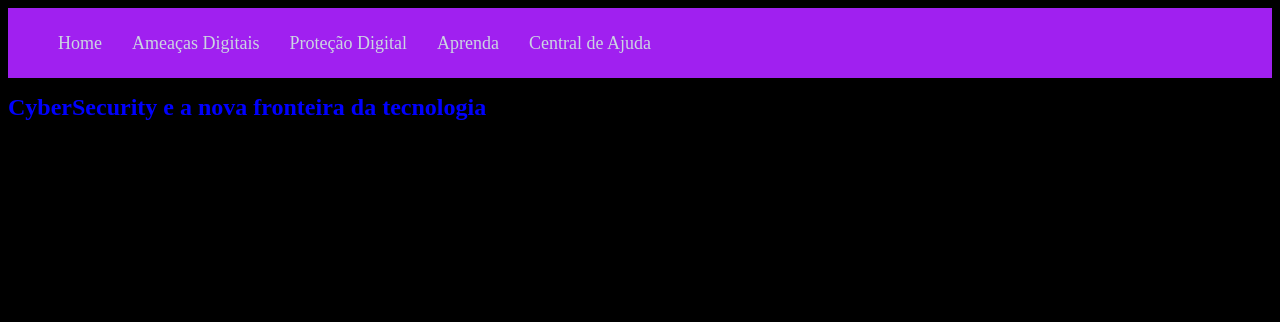
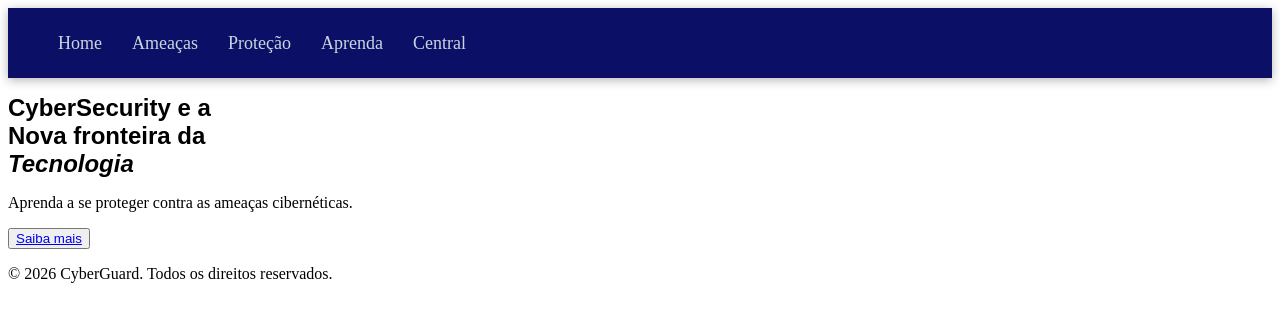
Before and after one commit to gabrielsoutodev/cybersecurity, a plain HTML site: page index.html in a window 1280 px wide. Drawn offline with Linux system fonts and the light colour scheme.

Commit message:
Coloquei mais detalhes e mudei umas cores e botei um botão

```diff
--- a/index.html
+++ b/index.html
@@ -10,17 +10,22 @@
                 <nav class="navbar">
                     <ul class="nav-links">
                         <li class="nav-links"><a class="nav-links a" href="index.html#inicio">Home</a></li>
-                        <li class="nav-links"><a class="nav-links a" href="src/ameacas.html#ameaças">Ameaças Digitais</a></li>
-                        <li class="nav-links"><a class="nav-links a" href="src/protecao.html#proteção">Proteção Digital</a></li>
+                        <li class="nav-links"><a class="nav-links a" href="src/ameacas.html#ameaças">Ameaças</a></li>
+                        <li class="nav-links"><a class="nav-links a" href="src/protecao.html#proteção">Proteção</a></li>
                         <li class="nav-links"><a class="nav-links a" href="src/aprenda.html#aprenda">Aprenda</a></li>
-                        <li class="nav-links"><a class="nav-links a" href="src/centraldeajuda.html#centraldeajuda">Central de Ajuda</a></li>
+                        <li class="nav-links"><a class="nav-links a" href="src/centraldeajuda.html#centraldeajuda">Central</a></li>
                     </ul>
                 </nav>
             </div>
-            <h1 class="titulo">CyberSecurity e a nova fronteira da tecnologia</h1>
+            <h1 class="titulo">CyberSecurity e a <br>
+                Nova fronteira da <br>
+                <i>Tecnologia</i></h1>
         </header>
         <main>
-            <p>This is a simple paragraph.</p>
+            <p>Aprenda a se proteger contra as ameaças cibernéticas.</p>
+            <button>
+                <a href="src/ameacas.html#ameaças">Saiba mais</a>
+            </button>
         </main>
         <footer>
             <p>&copy; <span id="ano-copyright"></span> CyberGuard. Todos os direitos reservados.</p>
--- a/style.css
+++ b/style.css
@@ -1,10 +1,10 @@
 .titulo{
-    color: blue;
+    color: black;
     font-size: 24px;
-    font-family: 'Times New Roman', Times, serif;
+    font-family: Arial, sans-serif;
 }
 .fundo_do_arquivo{
-    background-color: #000000;
+    background-color: #ffffff;
 }
 .rodape{
     background-color: #000000;
@@ -13,7 +13,7 @@
     padding: 10px;
 }
 .navbar {
-    background-color: #a020F0;
+    background-color: #0b1066;
     top: 0;
     width: 100%;
     left: 0;
```
Also changed, not shown: src/ameacas.html (+3 -3 lines), src/aprenda.html (+4 -4 lines), src/centraldeajuda.html (+5 -5 lines), src/protecao.html (+3 -3 lines).
